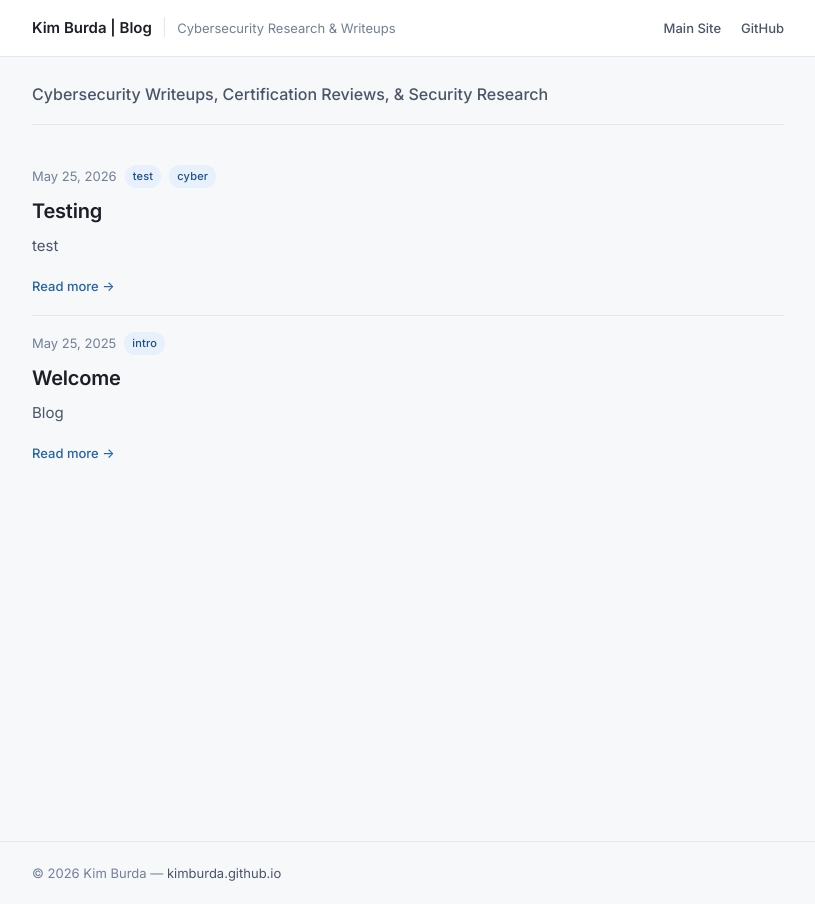
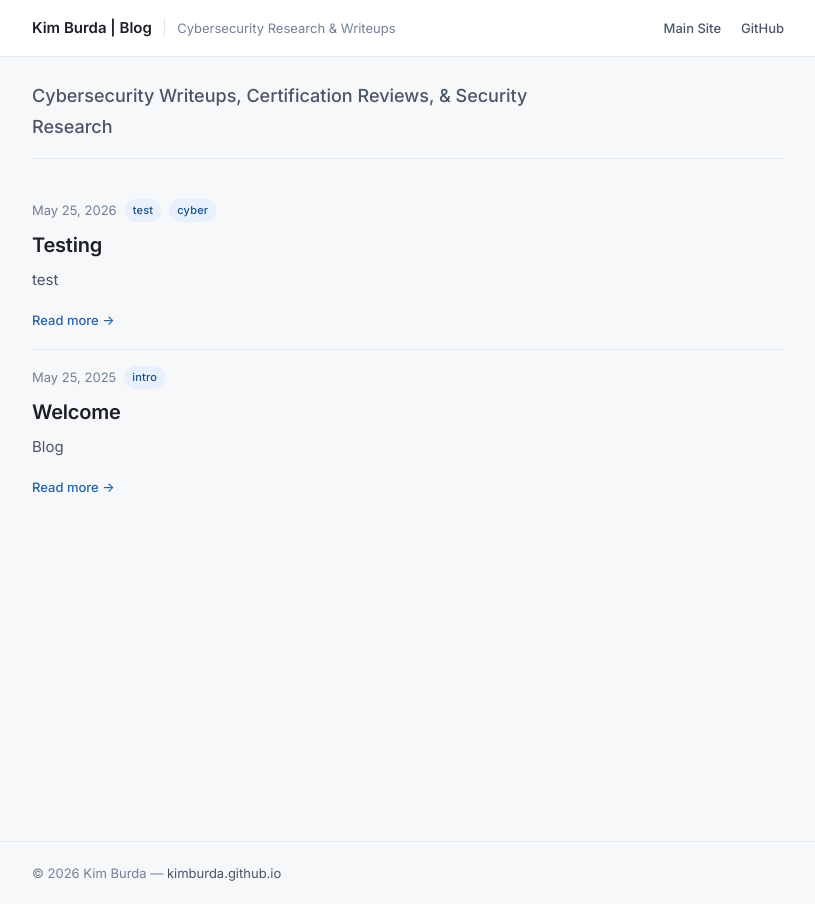
Before and after one commit to kimburda/blog, a Jekyll site: the page built from index.md, in a window 1280 px wide. Shown: the whole page, without its empty margins (232-1047 px from the left). Built offline with Jekyll 4.4.1, drawn with Linux system fonts in a browser that asks for light colours.

Commit message:
Update style.css

```diff
--- a/assets/css/style.css
+++ b/assets/css/style.css
@@ -119,11 +119,6 @@ a:hover { text-decoration: underline; }
   max-width: 520px;
 }
 
-.hero-sub {
-  font-size: 16px;
-  color: var(--grey-mid);
-  max-width: 520px;
-}
 
 .post-list {
   display: flex;
```
